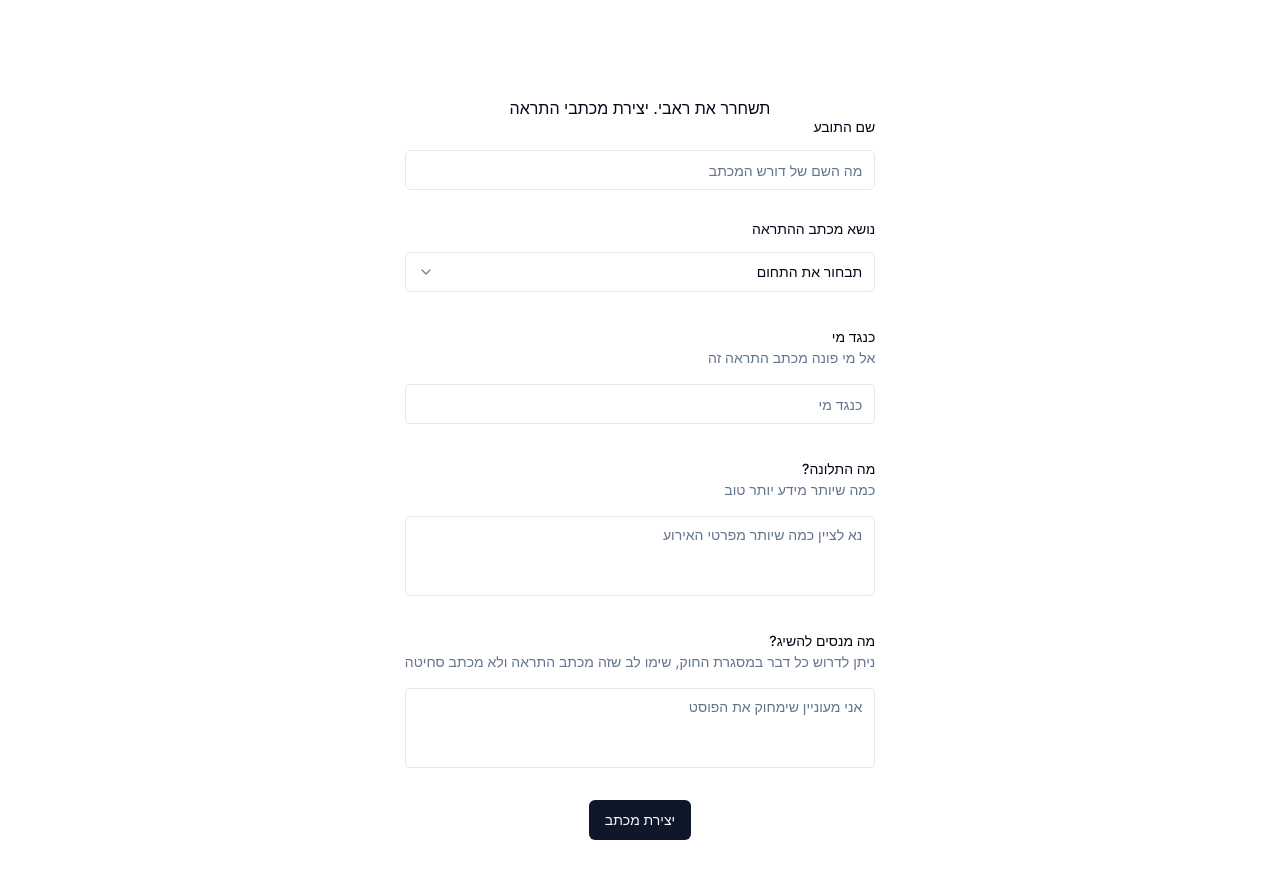
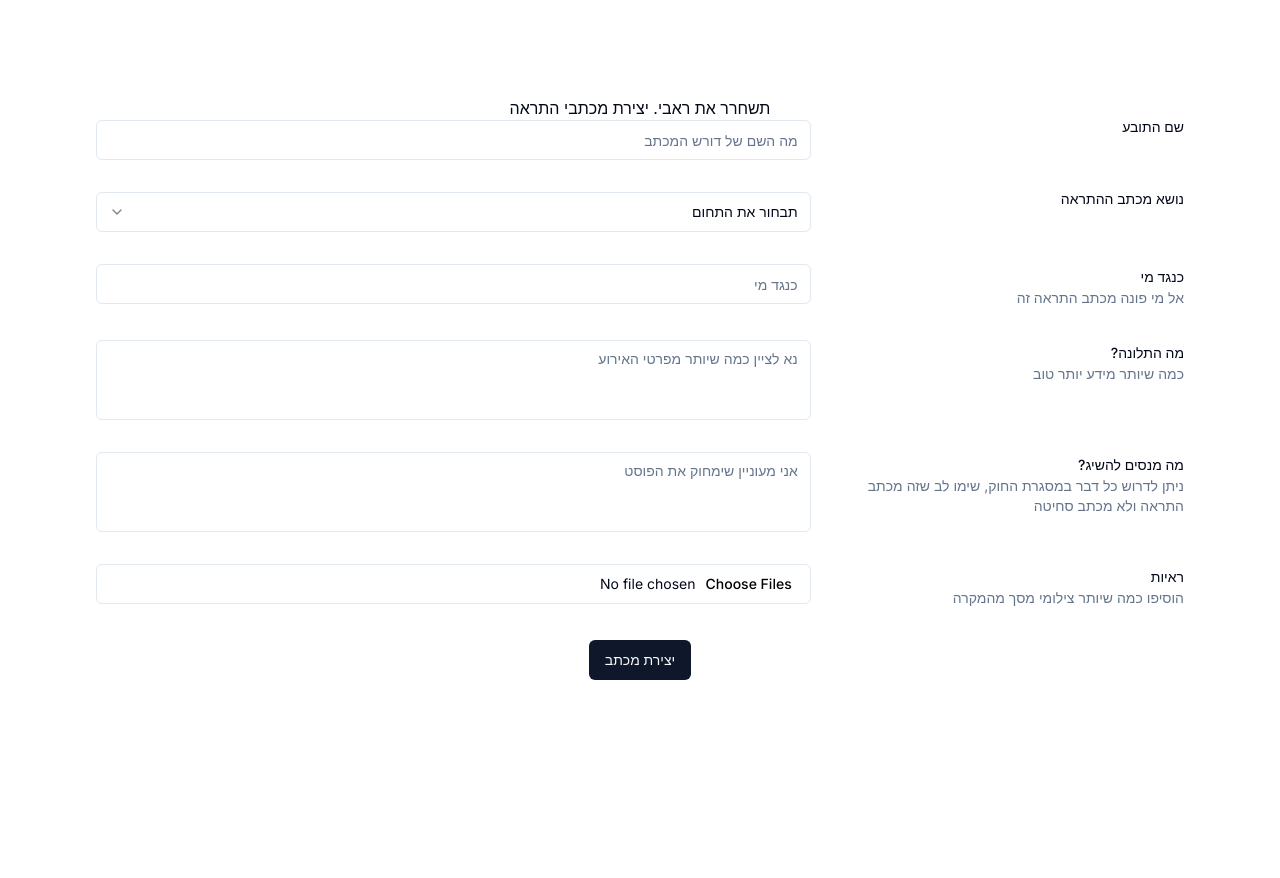
Before and after one commit to ronka/warning-letter-gpt, a Next.js app: page / in a window 1280 px wide. Shown: the top 878 px of the page. Built offline with nearby package versions, Linux system fonts and the light colour scheme.

Commit message:
allow to upload images

```diff
--- a/components/CreateForm.tsx
+++ b/components/CreateForm.tsx
@@ -26,6 +26,8 @@ import { TOPIC_TO_HEBREW, Topic } from "@/types/Topic";
 import { Grid } from "./layout/Grid";
 
 const formSchema = z.object({
+  file:
+    typeof window === "undefined" ? z.any() : z.instanceof(FileList).optional(),
   topic: z.nativeEnum(Topic),
   "against-name": z.string().min(2, {
     message: "השם אמור להיות 2 תווים לפחות",
@@ -53,6 +55,8 @@ export function CreateForm() {
     },
   });
 
+  const fileRef = form.register("file");
+
   // 2. Define a submit handler.
   function onSubmit(values: z.infer<typeof formSchema>) {
     // Do something with the form values.
@@ -68,7 +72,7 @@ export function CreateForm() {
           name="name"
           render={({ field }) => (
             <FormItem>
-              <Grid columns={2}>
+              <Grid>
                 <FormLabel>שם התובע</FormLabel>
                 <FormControl>
                   <Input placeholder="מה השם של דורש המכתב" {...field} />
@@ -84,7 +88,7 @@ export function CreateForm() {
           name="topic"
           render={({ field }) => (
             <FormItem>
-              <Grid columns={2}>
+              <Grid>
                 <FormLabel>נושא מכתב ההתראה</FormLabel>
                 <Select
                   onValueChange={field.onChange}
@@ -117,7 +121,7 @@ export function CreateForm() {
           name="against-name"
           render={({ field }) => (
             <FormItem>
-              <Grid columns={2}>
+              <Grid>
                 <div>
                   <FormLabel>כנגד מי</FormLabel>
                   <FormDescription>אל מי פונה מכתב התראה זה</FormDescription>
@@ -136,7 +140,7 @@ export function CreateForm() {
           name="body"
           render={({ field }) => (
             <FormItem>
-              <Grid columns={2}>
+              <Grid>
                 <div>
                   <FormLabel>מה התלונה?</FormLabel>
                   <FormDescription>כמה שיותר מידע יותר טוב</FormDescription>
@@ -158,7 +162,7 @@ export function CreateForm() {
           name="purpose"
           render={({ field }) => (
             <FormItem>
-              <Grid columns={2}>
+              <Grid>
                 <div>
                   <FormLabel>מה מנסים להשיג?</FormLabel>
                   <FormDescription>
@@ -178,6 +182,35 @@ export function CreateForm() {
             </FormItem>
           )}
         />
+
+        <FormField
+          control={form.control}
+          name="file"
+          render={({ field }) => {
+            return (
+              <FormItem>
+                <Grid>
+                  <div>
+                    <FormLabel>ראיות</FormLabel>
+                    <FormDescription>
+                      הוסיפו כמה שיותר צילומי מסך מהמקרה
+                    </FormDescription>
+                  </div>
+                  <FormControl>
+                    <Input
+                      type="file"
+                      accept="image/png, image/jpeg"
+                      multiple
+                      {...fileRef}
+                    />
+                  </FormControl>
+                </Grid>
+                <FormMessage />
+              </FormItem>
+            );
+          }}
+        />
+
         <Button type="submit">יצירת מכתב</Button>
       </form>
     </Form>
--- a/components/layout/Grid.tsx
+++ b/components/layout/Grid.tsx
@@ -3,22 +3,14 @@ import React from "react";
 
 interface GridProps {
   children: React.ReactNode;
-  columns: 2; // Enforce 2 columns
-  columnWidths?: [string, string]; // Array for custom widths of both columns
   className?: string;
 }
 
-const Grid: React.FC<GridProps> = ({
-  children,
-  columnWidths,
-  className = "",
-}) => {
-  const gridTemplateColumns = columnWidths ? columnWidths.join("_") : "1fr_2fr";
-
+const Grid: React.FC<GridProps> = ({ children, className = "" }) => {
   return (
     <div
       className={cn(
-        `md:grid grid-cols-[${gridTemplateColumns}] gap-4 ${className} text-start`
+        `md:grid grid-cols-[1fr_2fr] gap-4 ${className} text-start`
       )}
     >
       {children}
```
